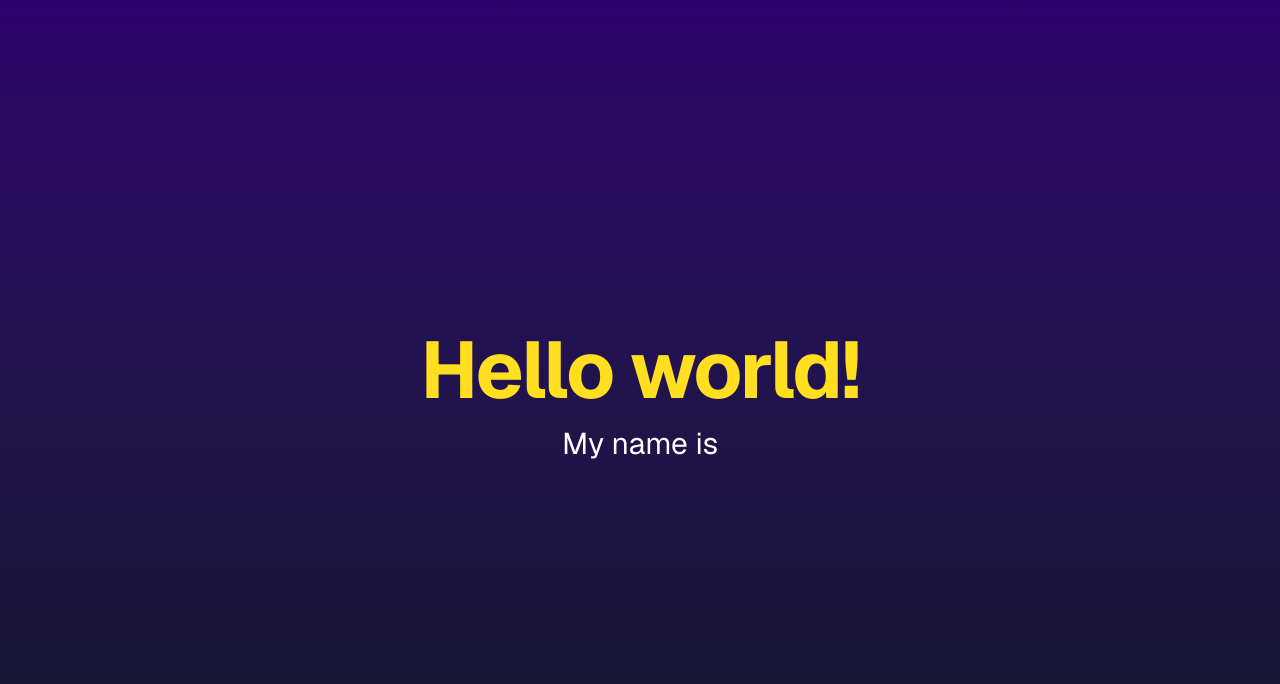
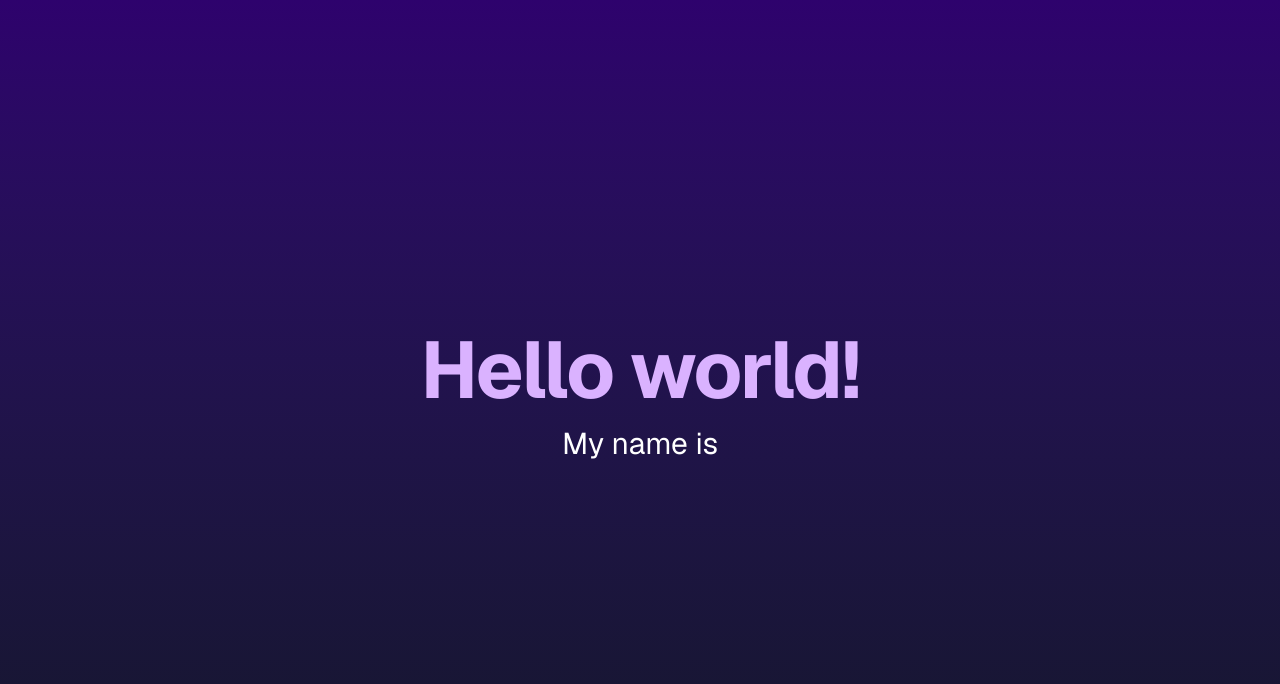
Before and after one commit to daria-braingineering/hello-world, a Next.js app: page / in a window 1280 px wide. Shown: the top 684 px of the page. Built offline with nearby package versions, Linux system fonts and the light colour scheme.

Commit message:
test commit - font colour change

```diff
--- a/src/app/page.tsx
+++ b/src/app/page.tsx
@@ -6,7 +6,7 @@ export default function HomePage() {
   return (
     <main className="flex min-h-screen flex-col items-center justify-center bg-gradient-to-b from-[#2e026d] to-[#15162c] text-white">
       <div className="container flex flex-col items-center justify-center px-4 py-16">
-        <h1 className="text-5xl font-bold tracking-tight text-yellow-300 sm:text-[5rem] mb-4">
+        <h1 className="text-5xl font-bold tracking-tight text-purple-300 sm:text-[5rem] mb-4">
           Hello world!
         </h1>
         <h2 className="text-3xl font-sm mb-2">
```
